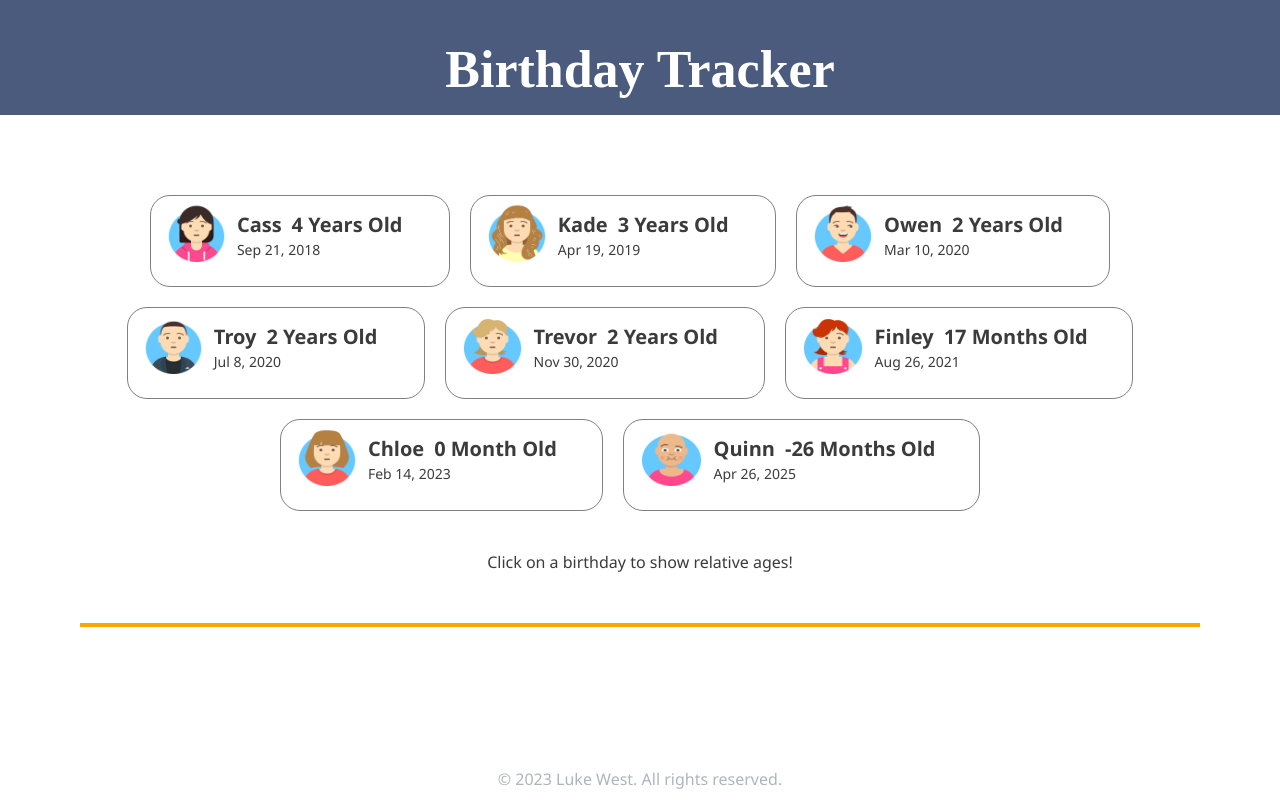
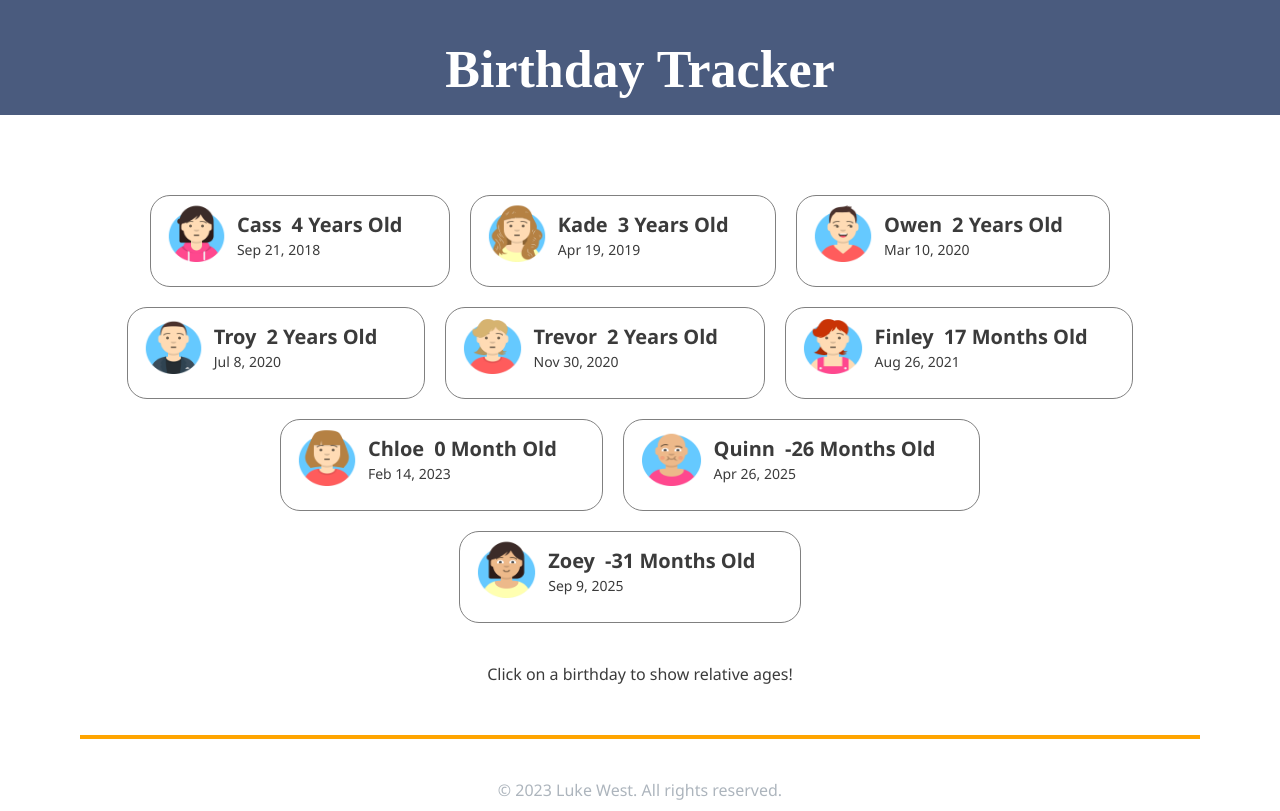
Before and after one commit to luke2705/birthday-tracker, a React (Create React App) app in the folder web/birthday-tracker-app/: page / in a window 1280 px wide. Built offline with nearby package versions, Linux system fonts and the light colour scheme.

Commit message:
adding zoey

```diff
--- a/web/birthday-tracker-app/src/components/main-birthday-page/birthday-chip/default-profile-picture.tsx
+++ b/web/birthday-tracker-app/src/components/main-birthday-page/birthday-chip/default-profile-picture.tsx
@@ -6,11 +6,12 @@ import kadeAvatar from '../../../assets/avatars/kade.png';
 import chloeAvatar from '../../../assets/avatars/chloe.png';
 import finleyAvatar from '../../../assets/avatars/finley.png';
 import quinnAvatar from '../../../assets/avatars/quinn.png';
+import zoeyAvatar from '../../../assets/avatars/zoey.png';
 
 interface DefaultProfilePictureProps {
     name?: string;
 }
-
+// from https://getavataaars.com/
 const DefaultProfilePicture = ({ name = '' }: DefaultProfilePictureProps) => {
     // Select avatar based on name
     const getAvatarForName = (name: string) => {
@@ -32,6 +33,8 @@ const DefaultProfilePicture = ({ name = '' }: DefaultProfilePictureProps) => {
                 return quinnAvatar;
             case 'finley':
                 return finleyAvatar;
+            case 'zoey':
+                return zoeyAvatar;
             default:
                 return troyAvatar; // Default avatar if no match
         }
--- a/web/birthday-tracker-app/src/types/birthday.ts
+++ b/web/birthday-tracker-app/src/types/birthday.ts
@@ -14,4 +14,5 @@ export const serverlessBirthdays: Birthday[] = [
     { name: 'Finley', birthday: '2021-08-25T00:00:00.000Z' },
     { name: 'Chloe', birthday: '2023-02-13T00:00:00.000Z' },
     { name: 'Quinn', birthday: '2025-04-25T00:00:00.000Z' },
+    { name: 'Zoey', birthday: '2025-09-08T00:00:00.000Z' },
 ];
```
Also changed, not shown: web/birthday-tracker-app/src/assets/avatars/zoey.png (added).
